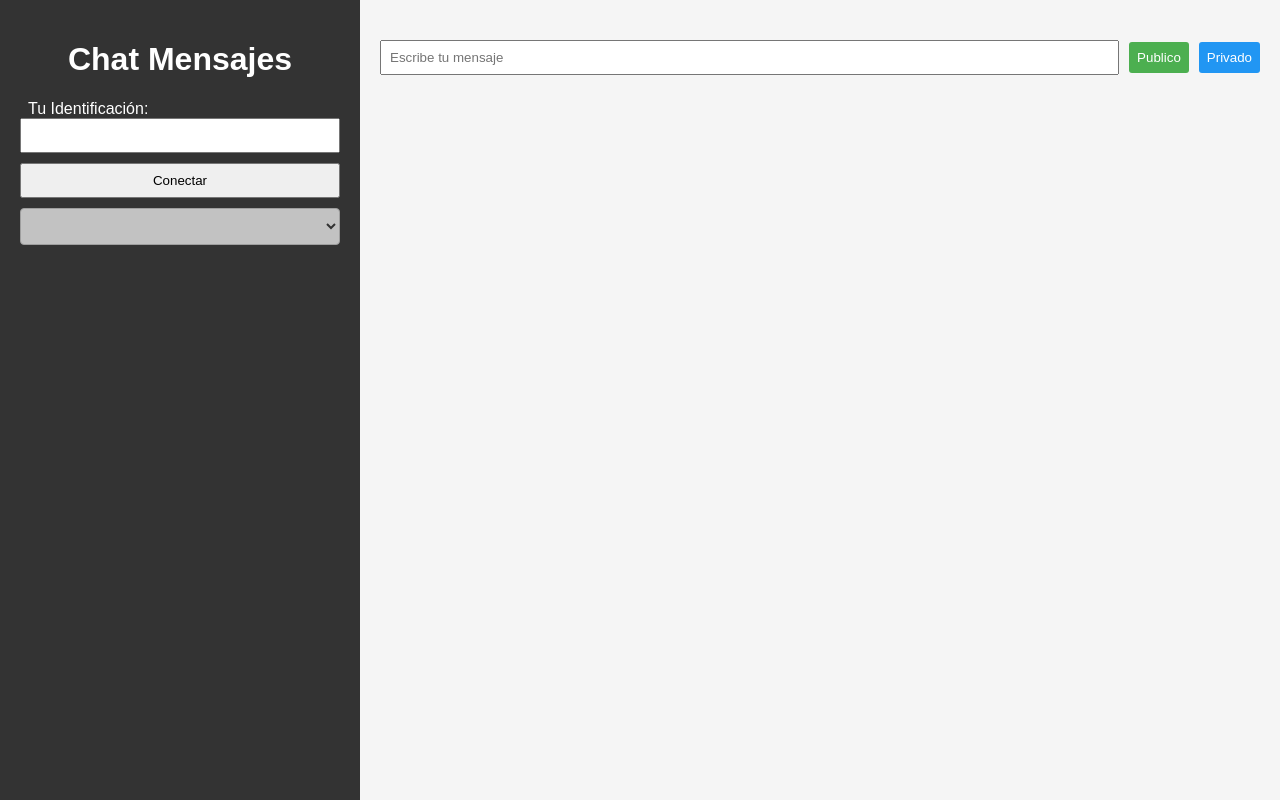
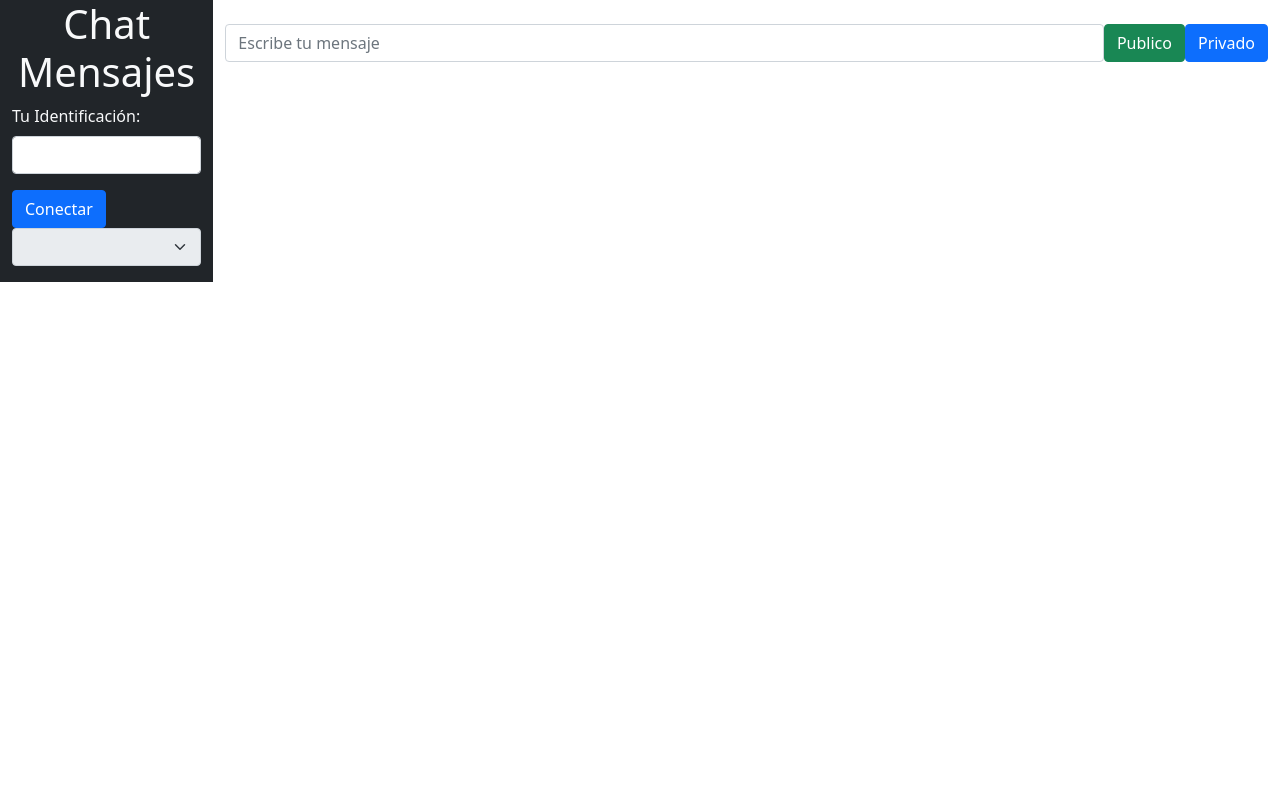
Before and after one commit to sergio1586/chat, a website: page public/index.html in a window 1280 px wide. Drawn offline with nearby package versions, Linux system fonts and the light colour scheme; no server answers.

Commit message:
cambio_a_boostrap

```diff
--- a/public/css/estilo.css
+++ /dev/null
@@ -1,147 +0,0 @@
-/* Estilos generales que se aplicarán a todas las pantallas */
-body {
-    font-family: Arial, sans-serif;
-    background-color: #f5f5f5;
-    margin: 0;
-    padding: 0;
-    display: flex;
-    height: 100vh;
-}
-
-#chat-container {
-    display: flex;
-    width: 100%;
-}
-
-#sidebar {
-    width: 25%;
-    padding: 20px;
-    background-color: #333;
-    color: #fff;
-}
-
-#sidebar h1 {
-    text-align: center;
-}
-
-#sidebar label,
-#sidebar input,
-#sidebar button,
-#usuarioSelecionado {
-    width: 100%;
-    margin-bottom: 10px;
-    padding: 8px;
-    box-sizing: border-box;
-}
-
-#listaUsuarios {
-    padding: 10px;
-    max-height: 150px;
-    overflow-y: auto;
-}
-
-#listaUsuarios p {
-    margin: 0;
-    padding: 5px;
-    cursor: pointer;
-}
-
-#listaUsuarios p:hover {
-    background-color: #444;
-}
-
-#main {
-    flex-grow: 1;
-    padding: 20px;
-    overflow-y: auto;
-}
-
-#mensajes {
-    margin-bottom: 20px;
-}
-
-#input-container {
-    display: flex;
-    align-items: center;
-}
-
-#inputMensaje {
-    flex-grow: 1;
-    padding: 8px;
-    box-sizing: border-box;
-    margin-right: 10px;
-}
-
-#enviarPublico,
-#enviarPrivado {
-    padding: 8px;
-    cursor: pointer;
-    background-color: #4CAF50;
-    color: #fff;
-    border: none;
-    border-radius: 3px;
-}
-
-#enviarPrivado {
-    background-color: #2196F3;
-    margin-left: 10px;
-}
-
-select {
-    padding: 8px;
-    font-size: 16px;
-    border: 1px solid #ccc;
-    border-radius: 4px;
-    background-color: #fff;
-    color: #333;
-}
-
-/* Estilo para las opciones <option> */
-option {
-    font-size: 14px;
-    background-color: #fff;
-    color: #333;
-}
-
-/* Estilo para destacar la opción seleccionada */
-option:checked {
-    background-color: #007BFF;
-    color: #fff;
-}
-
-/* Estilos específicos para pantallas más pequeñas (dispositivos móviles) */
-@media only screen and (max-width: 600px) {
-    #chat-container {
-        flex-direction: column;
-        margin: 0;
-        padding: 0;
-
-    }
-
-    #sidebar {
-        width: 100%;
-    }
-
-    #main {
-        width: 100%;
-    }
-
-    #input-container {
-        flex-direction: column;
-
-    }
-
-    #enviarPublico,
-    #enviarPrivado {
-        width: 100%;
-        margin: 0;
-        font-size: xx-large;
-    }
-    #inputMensaje {
-        width: 100%;
-        flex-grow: 1;
-        padding:8px;
-        box-sizing: border-box;
-        margin:0;
-    }
-}
--- a/public/index.html
+++ b/public/index.html
@@ -1,34 +1,47 @@
 <!DOCTYPE html>
 <html lang="es">
+
 <head>
     <meta charset="UTF-8">
     <meta name="viewport" content="width=device-width, initial-scale=1.0">
     <title>Socket.io Chat</title>
+
+    <!-- Bootstrap CSS -->
+    <link href="https://cdn.jsdelivr.net/npm/bootstrap@5.0.2/dist/css/bootstrap.min.css" rel="stylesheet">
+
     <script src="https://code.jquery.com/jquery-3.6.4.min.js"></script>
-    <script src="https://cdn.socket.io/4.7.2/socket.io.min.js" integrity="sha384-mZLF4UVrpi/QTWPA7BjNPEnkIfRFn4ZEO3Qt/HFklTJBj/gBOV8G3HcKn4NfQblz" crossorigin="anonymous"></script>
+    <script src="https://cdn.socket.io/4.7.2/socket.io.min.js"
+        integrity="sha384-mZLF4UVrpi/QTWPA7BjNPEnkIfRFn4ZEO3Qt/HFklTJBj/gBOV8G3HcKn4NfQblz"
+        crossorigin="anonymous"></script>
     <script src="js/script.js"></script>
-    <link rel="stylesheet" href="css/estilo.css">
 </head>
-<body>
-    <div id="chat-container">
-        <div id="sidebar">
-            <h1>Chat Mensajes</h1>
-            <label for="identificacion">Tu Identificación:</label>
-            <input type="text" id="identificacion">
-            <button onclick="conectar()">Conectar</button>
-            <select id="usuarioSelecionado" disabled>
-                <!-- Opciones se añadirán dinámicamente aquí -->
-            </select>
-            <div id="listaUsuarios"></div>
-        </div>
-        <div id="main">
-            <div id="mensajes"></div>
-            <div id="input-container">
-                <input type="text" id="inputMensaje" placeholder="Escribe tu mensaje">
-                <button id="enviarPublico" onclick="enviarPublico()">Publico</button>
-                <button id="enviarPrivado" onclick="enviarPrivado()">Privado</button>
+
+<body class="d-flex flex-column h-100">
+    <div class="container-fluid h-100">
+        <div class="row h-100">
+            <div id="sidebar" class="col-md-3 col-lg-2 bg-dark text-light">
+                <h1 class="text-center">Chat Mensajes</h1>
+                <label for="identificacion" class="form-label">Tu Identificación:</label>
+                <input type="text" id="identificacion" class="form-control mb-3">
+                <button onclick="conectar()" class="btn btn-primary">Conectar</button>
+                <select id="usuarioSelecionado" class="form-select mb-3" disabled>
+                    <!-- Opciones se añadirán dinámicamente aquí -->
+                </select>
+                <div id="listaUsuarios"></div>
+            </div>
+            <div id="main" class="col-md-9 col-lg-10 flex-grow-1">
+                <div id="mensajes" class="mb-4"></div>
+                <div id="input-container" class="d-flex">
+                    <input type="text" id="inputMensaje" class="form-control flex-grow-1" placeholder="Escribe tu mensaje">
+                    <button id="enviarPublico" onclick="enviarPublico()" class="btn btn-success">Publico</button>
+                    <button id="enviarPrivado" onclick="enviarPrivado()" class="btn btn-primary">Privado</button>
+                </div>
             </div>
         </div>
     </div>
+
+    <!-- Bootstrap JS (optional) -->
+    <!-- <script src="https://cdn.jsdelivr.net/npm/bootstrap@5.0.2/dist/js/bootstrap.bundle.min.js"></script> -->
 </body>
+
 </html>
```
